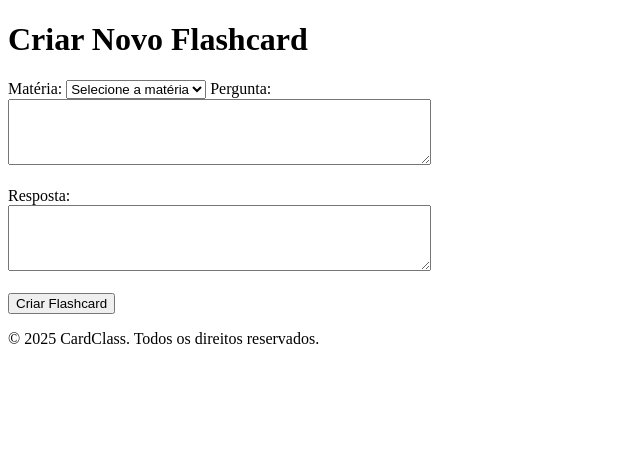
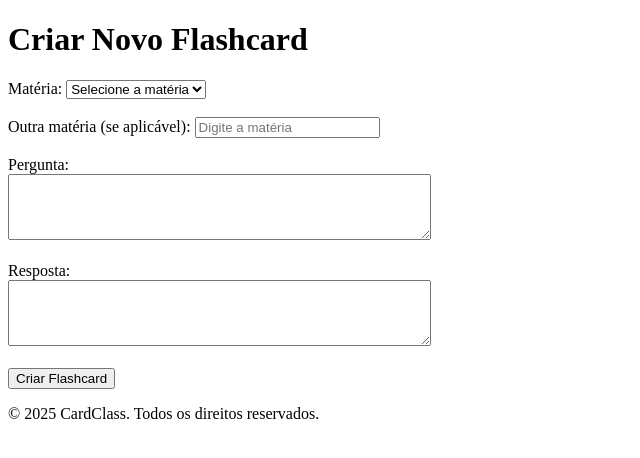
Before and after one commit to MariaCristiani/CardClass, a Flask app: page /criar in a window 1280 px wide. Shown: the part 65-523 px from the top of the page, without its empty margins (0-640 px from the left). Run offline with Flask 3, Linux system fonts and the light colour scheme; the visitor is signed in with stand-in values (Sample User, id 1).

Commit message:
Update criar.html

```diff
--- a/templates/criar.html
+++ b/templates/criar.html
@@ -4,7 +4,7 @@
 
 {% block content %}
 <h1>Criar Novo Flashcard</h1>
-    <form method="POST">
+<form method="POST">
     <label for="materia">Matéria:</label>
     <select id="materia" name="materia" required>
         <option value="">Selecione a matéria</option>
@@ -14,13 +14,22 @@
         <option value="História">História</option>
         <option value="Geografia">Geografia</option>
         <option value="Filosofia">Filosofia</option>
+        <option value="Outra">Outra</option>
     </select>
-        <label>Pergunta:</label><br>
-        <textarea name="pergunta" rows="4" cols="50"></textarea><br><br>
 
-        <label>Resposta:</label><br>
-        <textarea name="resposta" rows="4" cols="50"></textarea><br><br>
+    <br><br>
 
-  <button type="submit">Criar Flashcard</button>
+    <label for="outra_materia">Outra matéria (se aplicável):</label>
+    <input type="text" id="outra_materia" name="outra_materia" placeholder="Digite a matéria">
+
+    <br><br>
+
+    <label>Pergunta:</label><br>
+    <textarea name="pergunta" rows="4" cols="50" required></textarea><br><br>
+
+    <label>Resposta:</label><br>
+    <textarea name="resposta" rows="4" cols="50" required></textarea><br><br>
+
+    <button type="submit">Criar Flashcard</button>
 </form>
 {% endblock %}
```
